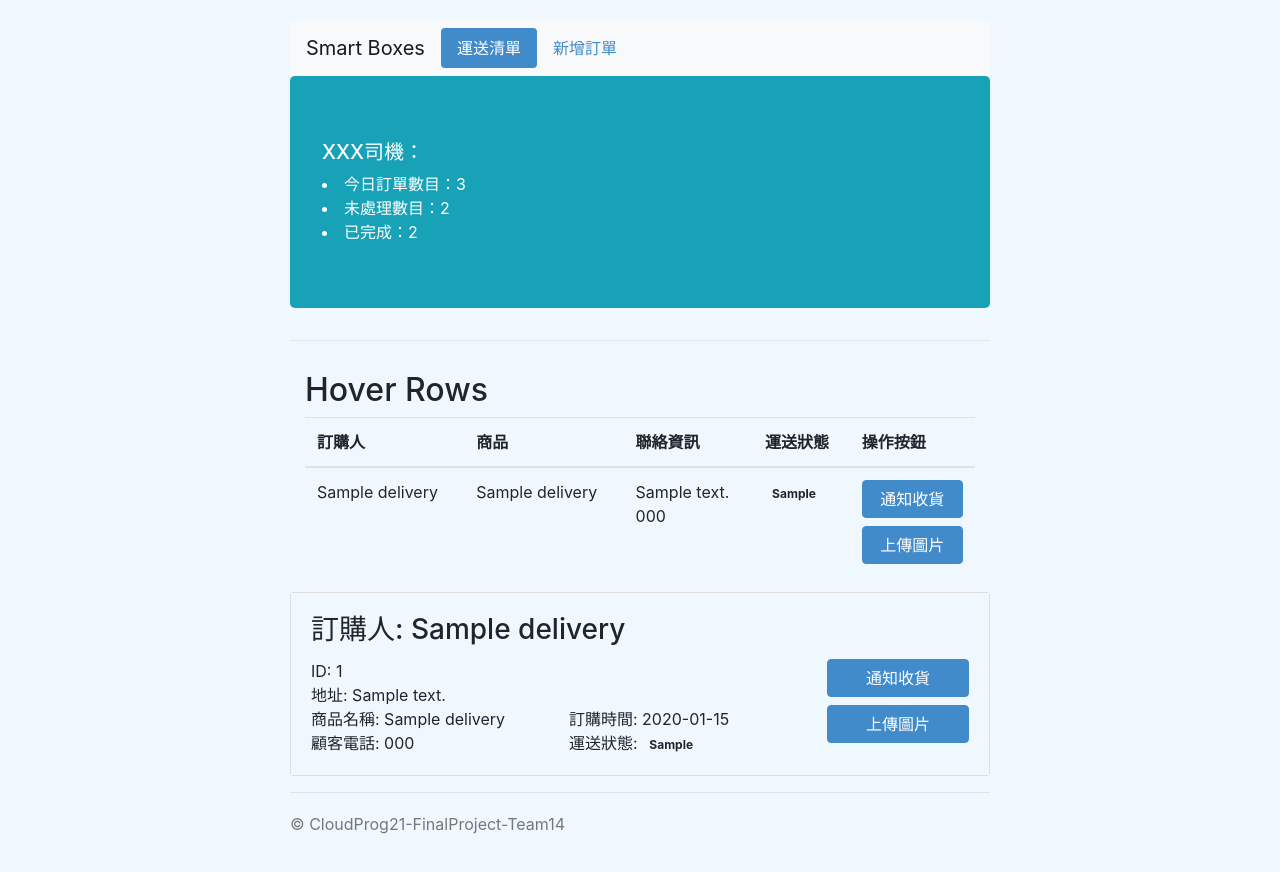
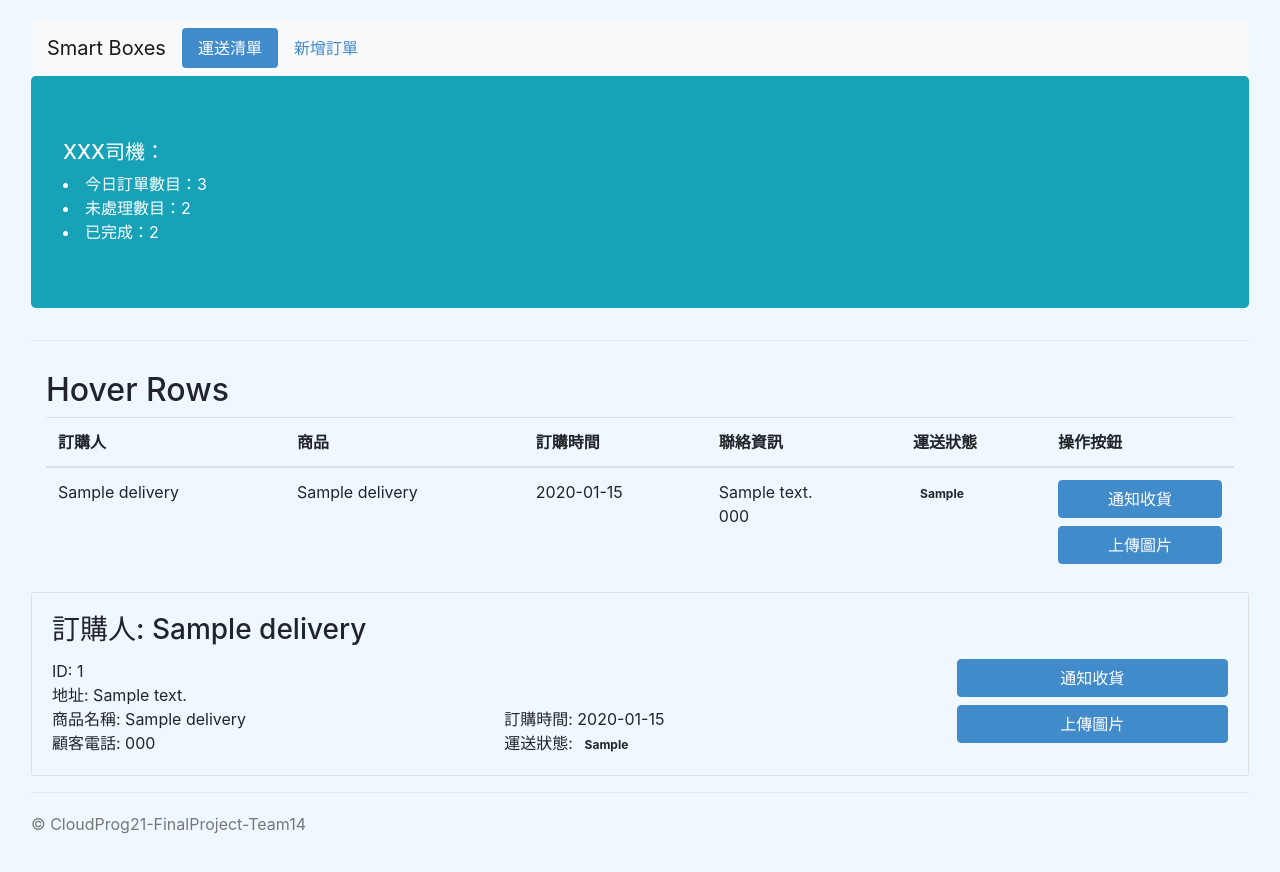
Before and after one commit to zing9264/CloudProg21-Hackathon-Team14, a Flask app: template Final/webserver/templates/index.html in a window 1280 px wide. Run offline with Flask 2, Linux system fonts and the light colour scheme; the template is opened without the code that fills it: most values are stand-ins (such as "Sample title", 1, 10 or a date in 2020); some libraries are stand-ins or nearby versions.

Commit message:
change css

```diff
--- a/Final/webserver/static/bootstrap/css/jumbotron-narrow.css
+++ b/Final/webserver/static/bootstrap/css/jumbotron-narrow.css
@@ -34,7 +34,7 @@ body {
 /* Customize container */
 @media (min-width: 768px) {
   .container {
-    max-width: 730px;
+    max-width: 1248px;
   }
 }
 .container-narrow > hr {
--- a/Final/webserver/templates/index.html
+++ b/Final/webserver/templates/index.html
@@ -65,6 +65,7 @@
         <tr>
           <th>訂購人</th>
           <th>商品</th>
+          <th>訂購時間</th>
           <th>聯絡資訊</th>
           <th>運送狀態</th>
           <th>操作按鈕</th>
@@ -75,17 +76,14 @@
         <tr>
           <td> {{ delivery.name }}</td>
           <td>{{ delivery.productname }}</td>
+          <td>{{ delivery.creattime }} </td>
           <td>{{ delivery.address}}
             <br/>{{ delivery.phone}}
           </td>
           <td><span class="badge badge-pill delivery-condition"> {{ delivery.delivery_condition }}</span></td>
           <td>
-            <div class="row">
-                <div class="col-sm-12">
-                    <a href="/{{ delivery.id }}/send_notify?creattime={{ delivery.creattime }}" class="btn btn-primary btn-block" type="submit" pb-role="submit">通知收貨</a>
-                    <a href="/{{ delivery.id }}/upload_file_page" class="btn btn-primary btn-block" type="button" pb-role="submit">上傳圖片</a>
-                </div>
-            </div>
+            <span href="/{{ delivery.id }}/send_notify?creattime={{ delivery.creattime }}" class="btn btn-primary btn-block" type="submit" pb-role="submit">通知收貨</span>
+            <span href="/{{ delivery.id }}/upload_file_page" class="btn btn-primary btn-block" type="button" pb-role="submit">上傳圖片</span>
         </td>
         </tr>
         {% endfor %}
```
